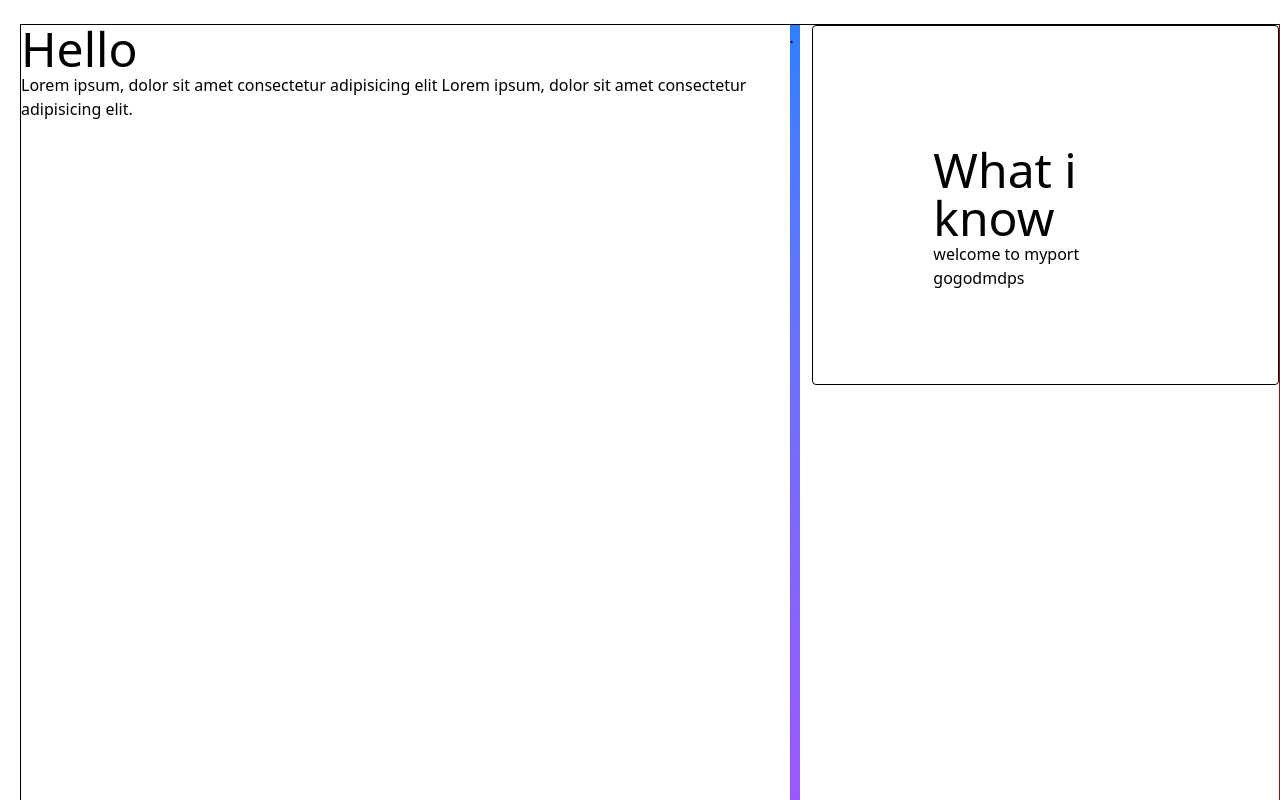
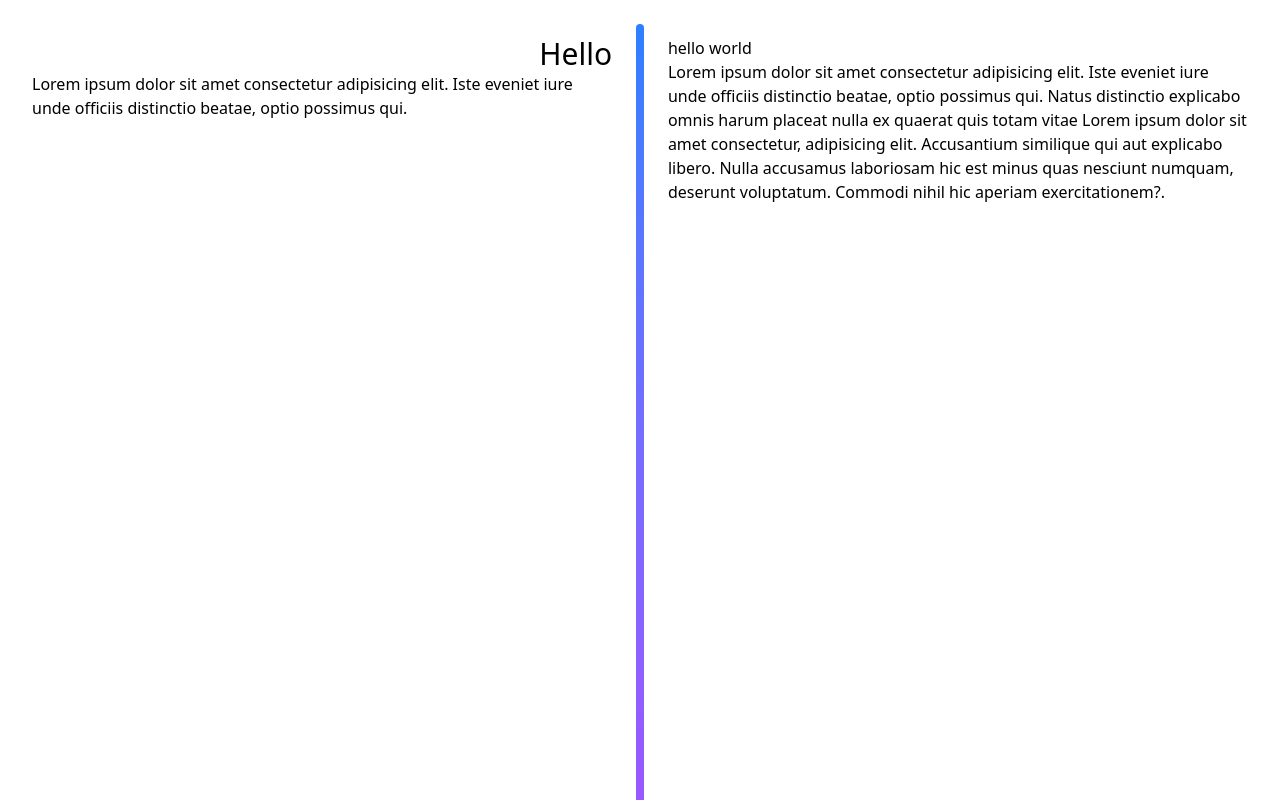
Before and after one commit to ShinzDev/tangoport, a Next.js app: page / in a window 1280 px wide. Shown: the top 800 px of the page. Built offline with nearby package versions, Linux system fonts and the light colour scheme.

Commit message:
body in progress adding projects components soon adding technical skill soon

```diff
--- a/src/app/components/body.jsx
+++ b/src/app/components/body.jsx
@@ -1,23 +1,38 @@
 // import components
-import Hellocomp from "./hellocomp.jsx";
-import Techskills from "./techskills.jsx";
+
 
 export default function Home() {
   return (
     <main className="  ml-5 mr-5">
-      <div className="absolute flex justify-center  border border-e-red-900 p-0 m-0 gap-3">
+      <div className=" flex  justify-cente gap-3">
+        <div className="  w-1/2 p-3">
+        <h1 className="text-3xl text-right">Hello </h1>
+          <p className="">
+            Lorem ipsum dolor sit amet consectetur adipisicing elit. Iste
+            eveniet iure unde officiis distinctio beatae, optio possimus qui.
 
-        < Hellocomp  className="relative"/>
+          </p>
+        </div>
+        {/*  middle line */}
 
-        {/*  middle long */}
+        <div className="h-500 w-2 rounded-2xl bg-gradient-to-b from-blue-500 via-purple-500 to-pink-500 "></div>
 
-        <div className="h-500 w-3 bg-gradient-to-b from-blue-500 via-purple-500 to-pink-500 ">
-          .
+        {/*  middle line */}
+
+        {/* <Techskills/> */}
+        <div className="w-1/2 p-3">
+          <h1>hello world </h1>
+
+          <p>
+            Lorem ipsum dolor sit amet consectetur adipisicing elit. Iste
+            eveniet iure unde officiis distinctio beatae, optio possimus qui.
+            Natus distinctio explicabo omnis harum placeat nulla ex quaerat quis
+            totam vitae Lorem ipsum dolor sit amet consectetur, adipisicing
+            elit. Accusantium similique qui aut explicabo libero. Nulla
+            accusamus laboriosam hic est minus quas nesciunt numquam, deserunt
+            voluptatum. Commodi nihil hic aperiam exercitationem?.
+          </p>
         </div>
-
-        {/*  middle long */}
-
-        <Techskills/>
       </div>
     </main>
   );
--- a/src/app/components/hellocomp.jsx
+++ /dev/null
@@ -1,10 +0,0 @@
-export default function Hellocomp() {
-  return (
-    <main className=" ">
-      <div className="">
-        <h1 className=" text-5xl ">Hello</h1>
-        <p> Lorem ipsum, dolor sit amet consectetur adipisicing elit Lorem ipsum, dolor sit amet consectetur adipisicing elit.</p>
-      </div>
-    </main>
-  );
-}
--- /dev/null
+++ b/src/app/components/procards.jsx
@@ -0,0 +1,15 @@
+export default function Techskills() {
+  return (
+    <main>
+      <div className="cards ">
+        <h1>Projects </h1>
+        <p>
+          Lorem ipsum dolor sit amet consectetur adipisicing elit. Iste eveniet
+          iure unde officiis distinctio beatae, optio possimus qui. Natus
+          distinctio explicabo omnis harum placeat nulla ex quaerat quis totam
+          vitae.
+        </p>
+      </div>
+    </main>
+  );
+}
--- /dev/null
+++ b/src/app/components/projects.jsx
@@ -0,0 +1,14 @@
+export default function Projects() {
+  return (
+    <main>
+      <div>
+        <h1>Projects </h1>
+
+        <div className="">
+
+        </div>
+
+      </div>
+    </main>
+  );
+}
--- a/src/app/components/techskills.jsx
+++ b/src/app/components/techskills.jsx
@@ -1,10 +1,11 @@
 export default function Techskills() {
     return (
-      <main className=" ">
-        <div className="first rounded h-90 w-auto border p-30 ">
-          <h1 className=" text-5xl ">What i know</h1>
-          <p>welcome to myport gogodmdps</p>
-        </div>
+      <main >
+          <div className="w-auto">
+            <h1>Technical Skill </h1>
+
+            <p>Lorem ipsum dolor sit amet consectetur adipisicing elit. Iste eveniet iure unde officiis distinctio beatae, optio possimus qui. Natus distinctio explicabo omnis harum placeat nulla ex quaerat quis totam vitae.</p>
+          </div>
       </main>
     );
   }
```
